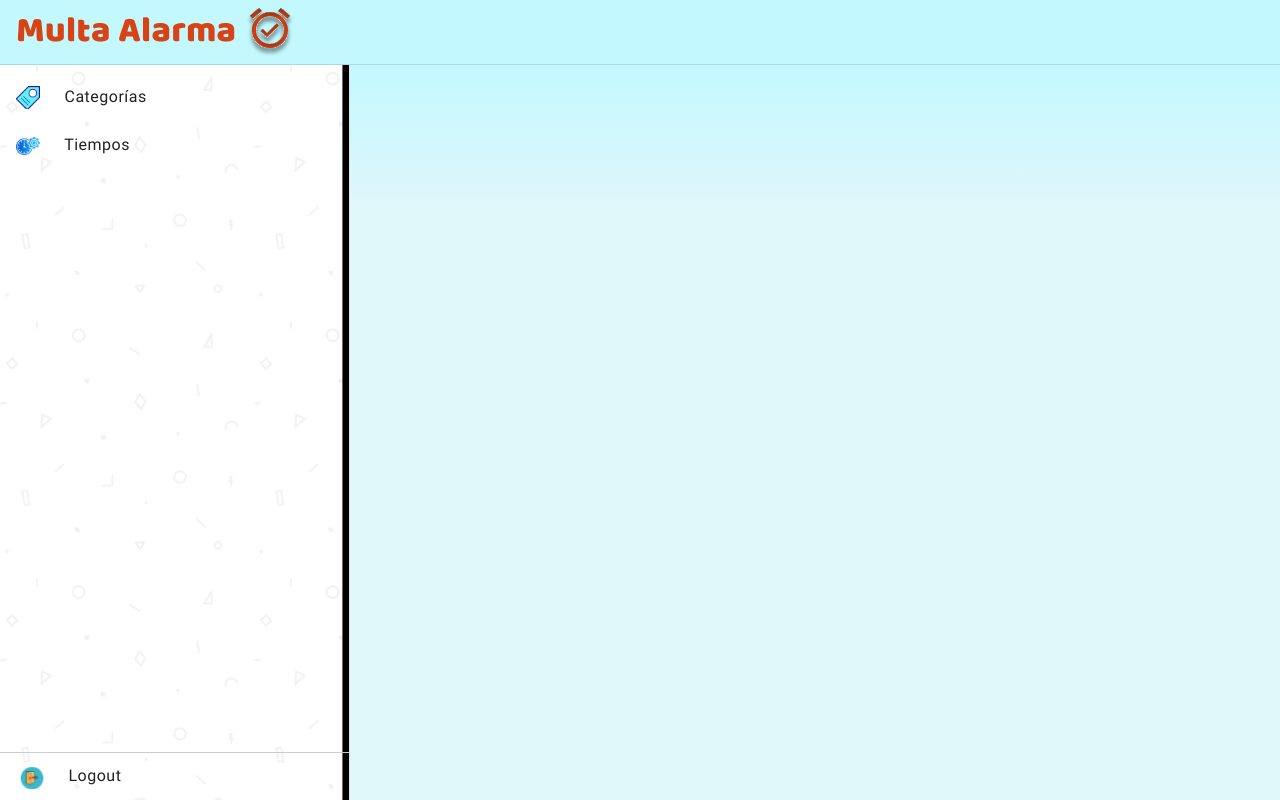
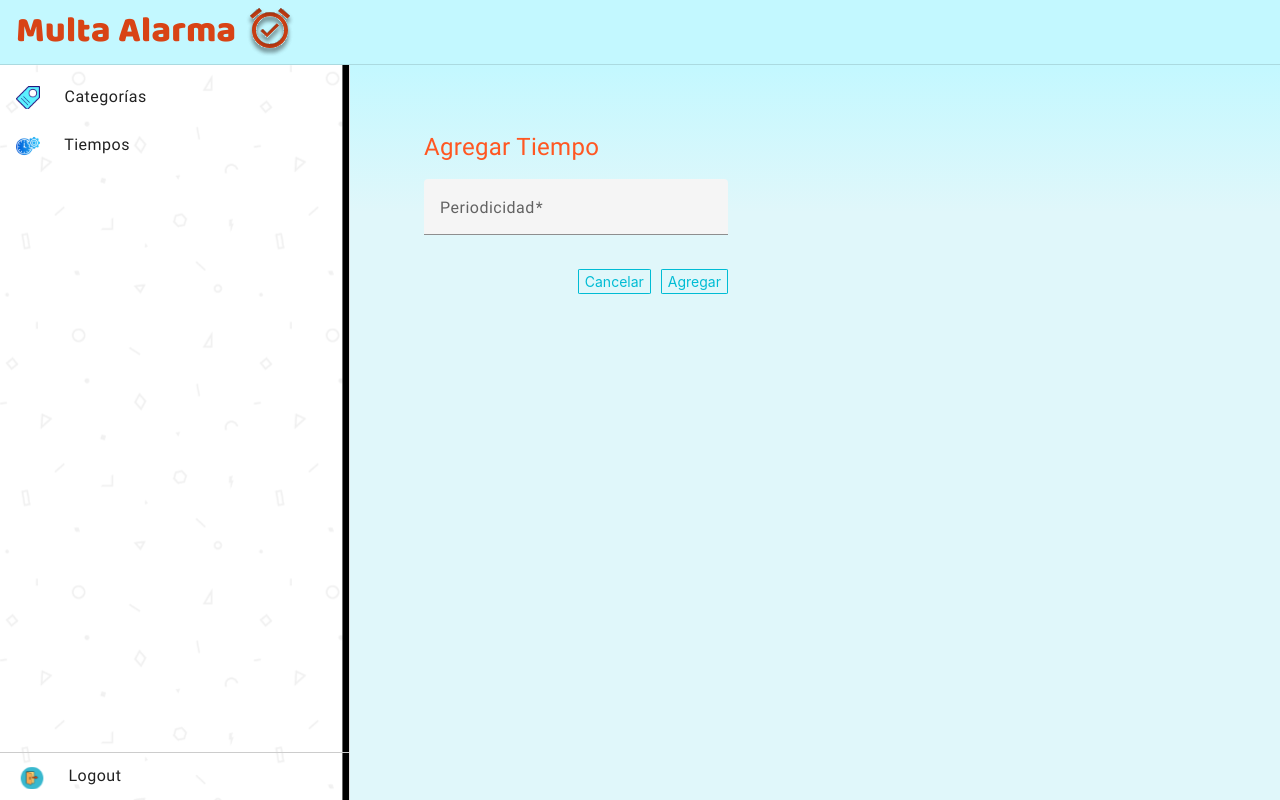
Before and after one commit to Miltonbel/multa-alarma-v1, an Angular app: page /addTime in a window 1280 px wide. Before the commit this address led to /. Built offline with nearby package versions, Linux system fonts and the light colour scheme.

Commit message:
Create add time

```diff
--- a/src/app/app-routing.module.ts
+++ b/src/app/app-routing.module.ts
@@ -3,13 +3,15 @@ import { Routes, RouterModule } from '@angular/router';
 import { CategoryListComponent } from './category/category-list/category-list.component';
 import { CategoryAddComponent } from './category/category-add/category-add.component';
 import {TimeListComponent} from "./time/time-list/time-list.component";
+import {TimeAddComponent} from "./time/time-add/time-add.component";
 
 
 
 const routes: Routes = [
   {path: '', component: CategoryListComponent, pathMatch: 'full'},
   {path: 'addCategory', component: CategoryAddComponent, pathMatch: 'full'},
-  {path: 'time', component: TimeListComponent, pathMatch: 'full'}
+  {path: 'time', component: TimeListComponent, pathMatch: 'full'},
+  {path: 'addTime', component: TimeAddComponent, pathMatch: 'full'}
 ];
 
 @NgModule({
--- /dev/null
+++ b/src/app/time/time-add/time-add.component.html
@@ -0,0 +1,27 @@
+<div id="listTimeContainer">
+  <mat-toolbar>
+    <mat-toolbar-row>
+      <h1 class="page-title">Agregar Tiempo</h1>
+      <div class="spacer"></div>
+    </mat-toolbar-row>
+
+  </mat-toolbar>
+  <form [formGroup]="myForm" id="formAddTime" (ngSubmit)="agregarTiempo()" nonvalidate>
+
+
+    <mat-form-field class="example-full-width">
+      <mat-label>Periodicidad</mat-label>
+      <input matInput class="custom-input" [formControl]="fieldFormControl" [errorStateMatcher]="matcher"
+             placeholder="Tiempo">
+      <mat-error *ngIf="fieldFormControl.hasError('required')">
+        El campo es <strong>requerido</strong>
+      </mat-error>
+    </mat-form-field>
+
+    <div class="button-container">
+      <button type="button" mat-raised-button color="warn" class="custom-button custom-btn"
+              (click)="cancelar()">Cancelar</button>
+      <button mat-raised-button class="custom-btn" color="primary">Agregar</button>
+    </div>
+  </form>
+</div>
--- /dev/null
+++ b/src/app/time/time-add/time-add.component.scss
@@ -0,0 +1,90 @@
+@import '../../../assets/partials/colors';
+
+#listTimeContainer {
+  max-width: 328px;
+  margin-left: 30px;
+  margin-top: 30px;
+
+}
+
+#listTimeContainer .mat-toolbar-row,
+#listTimeContainer a.mat-icon-button {
+  padding-left: 24px;
+}
+
+#listTimeContainer .mat-toolbar-row:first-child h1.page-title {
+  padding-left: 0;
+}
+
+#formAddTime {
+  padding-left: 24px;
+}
+
+.page-title {
+  font-size: 24px;
+  margin: 0;
+  padding: 16px;
+  color: $background-color-letter-type-2;
+}
+
+.custom-button {
+  margin-right: 10px;
+}
+
+.example-full-width {
+  width: 100%;
+  padding-bottom: 12px;
+  background-color:rgba(0, 0, 0, 0);
+
+}
+
+.button-container {
+  display: flex;
+  justify-content: flex-end;
+
+}
+
+.custom-btn {
+  font-size: 14px;
+  background: none;
+  border-color: $gray-88;
+  border-style: solid;
+  border-radius: 4%;
+  color: $primary-color;
+  border-color: $primary-color;
+  border-width: 0.1em;
+}
+
+.custom-input {
+  font-size: 16px;
+  //background: $gray-50;
+  color: $background-color-letter-type-2;
+}
+
+.mat-toolbar {
+  background-color: rgba(0, 0, 0, 0);
+}
+
+::ng-deep .mat-focused .mat-form-field-label {
+
+  color: $primary-color !important;
+}
+
+::ng-deep.mat-form-field-underline {
+
+  background-color: $primary-color !important;
+}
+
+::ng-deep.mat-form-field-ripple {
+  background-color: $primary-color !important;
+}
+
+
+.custom-button:hover,
+.custom-btn:hover {
+  color: $background-color-white;
+  background-color: $primary-color;
+}
+.mat-form-field {
+  background-color: transparent !important; /* Establece el fondo como transparente */
+}
--- /dev/null
+++ b/src/app/time/time-add/time-add.component.ts
@@ -0,0 +1,55 @@
+import {Component, OnInit} from '@angular/core';
+import {FormBuilder, FormControl, FormGroup, FormGroupDirective, NgForm, Validators} from "@angular/forms";
+import {Router} from "@angular/router";
+import {ToastrService} from "ngx-toastr";
+import {ErrorStateMatcher} from "@angular/material/core";
+
+@Component({
+  selector: 'app-time-add',
+  templateUrl: './time-add.component.html',
+  styleUrls: ['./time-add.component.scss']
+})
+export class TimeAddComponent implements OnInit {
+
+  myForm: FormGroup;
+
+  constructor(
+    public fb: FormBuilder, private router: Router,private toastr: ToastrService
+  ) {
+    this.myForm = this.fb.group({
+      name: ['', [Validators.required]],
+      company: ['', [Validators.required]],
+      email: ['', [Validators.required]],
+      age: ['', [Validators.required]],
+      url: ['', [Validators.required]],
+      password: ['', [Validators.required]],
+    });
+  }
+  ngOnInit() { }
+  saveData() {
+    console.log(this.myForm.value);
+  }
+  fieldFormControl = new FormControl('', [Validators.required]);
+
+  matcher = new MyErrorStateMatcher();
+
+  agregarTiempo() {
+    if (this.fieldFormControl.valid) {
+      console.log('Formulario válido. Se puede enviar.');
+      this.router.navigate(['/time']);
+      this.toastr.success('Tiempo 1 hora antes se creó exitosamente.', 'Exitoso');
+    } else {
+      console.log('Formulario inválido. No se puede enviar.');
+    }
+  }
+  cancelar() {
+    this.router.navigate(['/time']);
+  }
+}
+
+export class MyErrorStateMatcher implements ErrorStateMatcher {
+  isErrorState(control: FormControl | null, form: FormGroupDirective | NgForm | null): boolean {
+    const isSubmitted = form && form.submitted;
+    return !!(control && control.invalid && (control.dirty || control.touched || isSubmitted));
+  }
+}
--- a/src/app/time/time.module.ts
+++ b/src/app/time/time.module.ts
@@ -8,11 +8,13 @@ import {MatFormFieldModule} from "@angular/material/form-field";
 import {MatInputModule} from "@angular/material/input";
 import {ReactiveFormsModule} from "@angular/forms";
 import {AppRoutingModule} from "../app-routing.module";
+import { TimeAddComponent } from './time-add/time-add.component';
 
 
 @NgModule({
   declarations: [
-    TimeListComponent
+    TimeListComponent,
+    TimeAddComponent
   ],
   imports: [
     CommonModule,
```
Also changed, not shown: 1 other file (tests, documents, lock files or other folders).
